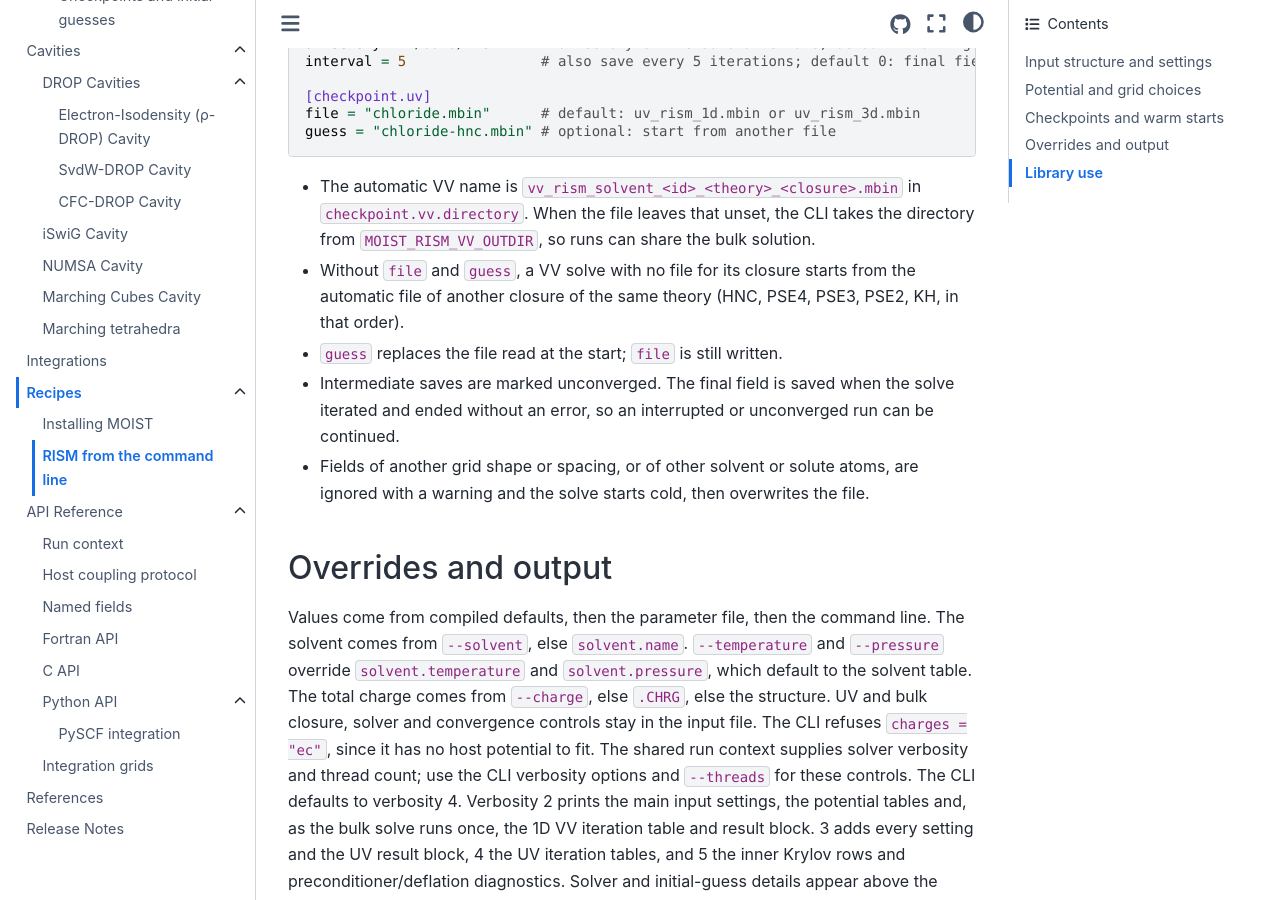
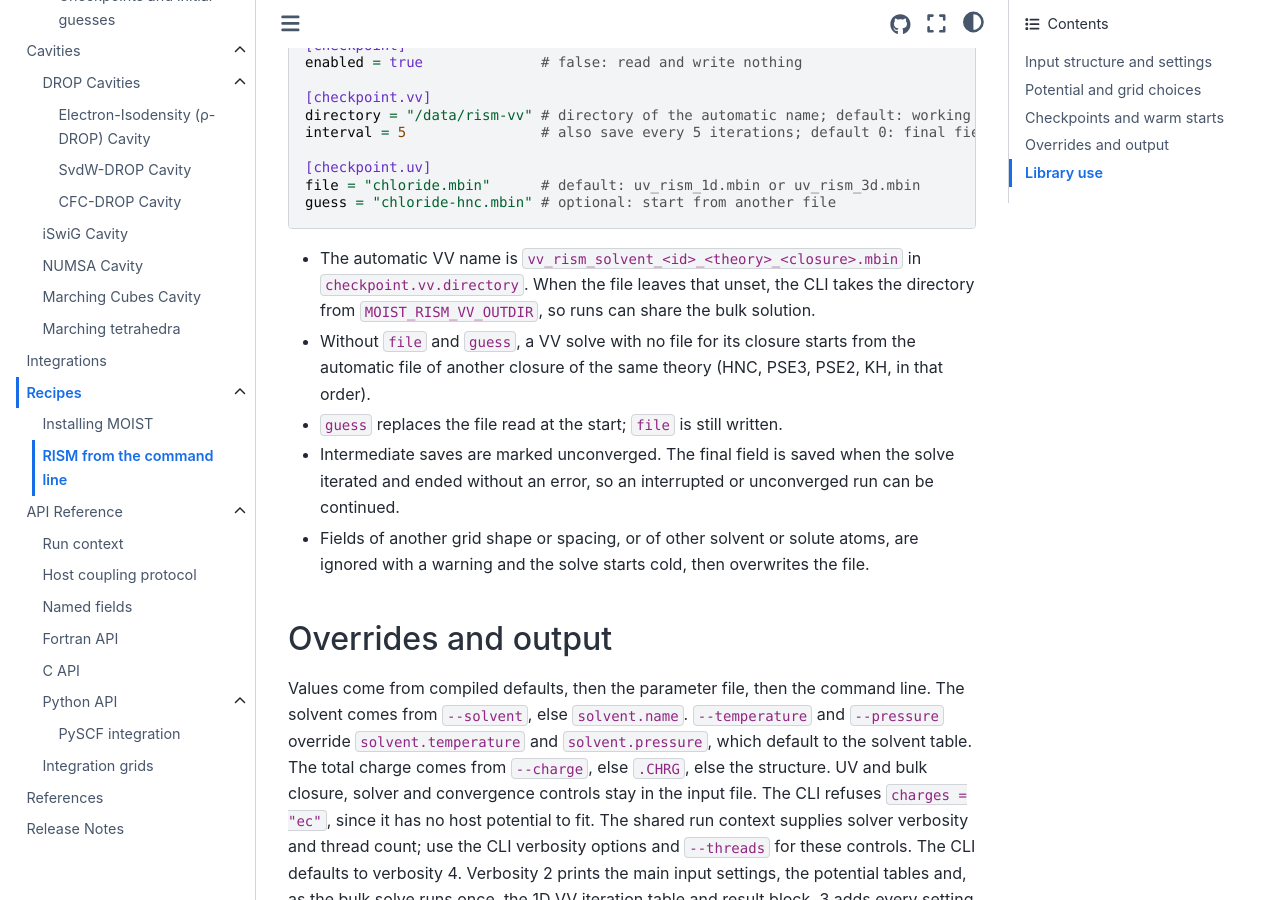
Before and after one commit to lukaswittmann/moist, a Sphinx documentation site: the page built from docs/recipe/rism.rst, in a window 1280 px wide and 900 px high, scrolled down 5291 px. Built offline with Sphinx 7.4.7 and the Sphinx Book theme 1.1.4, drawn with Linux system fonts in a browser that asks for light colours; pages that are not in the unit, such as notebooks, are missing from menus; some of the changed text lies outside the part shown.

```diff
--- a/docs/models/moz/closures.rst
+++ b/docs/models/moz/closures.rst
@@ -142,7 +142,7 @@ Closure ramp
 ------------
 
 Cold solves of the VV, 1D UV and 3D UV equations ramp the closure up the ladder
-``KH -> PSE2 -> PSE3 -> PSE4 -> HNC`` to the requested closure; PSE-n reduces to KH
+``KH -> PSE2 -> PSE3 -> HNC`` to the requested closure; PSE-n reduces to KH
 for ``n = 1`` and tends to HNC. ``moist_model_moz_closure_ramp_type`` in
 ``src/moist/model/moz/closure/ramp.f90`` builds every rung once at setup and
 cites each of them.
--- a/docs/models/moz/solvent.rst
+++ b/docs/models/moz/solvent.rst
@@ -99,7 +99,7 @@ Key                                Default      Meaning
 =================================  ===========  ==================================================
 ``theory``                         ``RISM``     RISM (XRISM alias) or DRISM
 ``drism.smear``                    0.6682       DRISM Gaussian smearing width (bohr)
-``closure``                        ``KH``       HNC, KH or PSE2-4
+``closure``                        ``HNC``      HNC, KH or PSE2-4
 ``grid.npts``, ``grid.dr``         8192, 0.015  Points and spacing (bohr) of the radial pair
 ``convergence.tolerance``          1e-11        RMS residual of a converged solve
 ``convergence.maxiter``            128          Outer iterations per attempt
--- a/docs/models/moz/uv3d.rst
+++ b/docs/models/moz/uv3d.rst
@@ -286,7 +286,7 @@ Key                                   Default     Meaning
 ``correction``                        ``none``    Pressure correction added: none, PC or PC+
 ``finite_size``                       ``none``    Leading charge correction: none or huenenberger
 ``susceptibility``                    ``oz``      OZ reconstruction, direct transform, or linear sampling
-``convergence.tolerance``             1e-7        RMS residual of a converged solve
+``convergence.tolerance``             1e-9        RMS residual of a converged solve
 ``convergence.maxiter``               128         Outer iterations per attempt
 ``convergence.closure_ramp``          true        Cold solves ramp the closure up from KH
 ``convergence.closure_ramp_rmse``     1e-5        RMS residual that starts the next closure
--- a/docs/recipe/rism.rst
+++ b/docs/recipe/rism.rst
@@ -247,7 +250,7 @@ Convergence is decided by that residual check, never by the file metadata; see
    guess = "chloride-hnc.mbin" # optional: start from another file
 
 - The automatic VV name is ``vv_rism_solvent_<id>_<theory>_<closure>.mbin`` in ``checkpoint.vv.directory``. When the file leaves that unset, the CLI takes the directory from ``MOIST_RISM_VV_OUTDIR``, so runs can share the bulk solution.
-- Without ``file`` and ``guess``, a VV solve with no file for its closure starts from the automatic file of another closure of the same theory (HNC, PSE4, PSE3, PSE2, KH, in that order).
+- Without ``file`` and ``guess``, a VV solve with no file for its closure starts from the automatic file of another closure of the same theory (HNC, PSE3, PSE2, KH, in that order).
 - ``guess`` replaces the file read at the start; ``file`` is still written.
 - Intermediate saves are marked unconverged. The final field is saved when the solve iterated and ended without an error, so an interrupted or unconverged run can be continued.
 - Fields of another grid shape or spacing, or of other solvent or solute atoms, are ignored with a warning and the solve starts cold, then overwrites the file.
```
Also changed, not shown: other parts of docs/recipe/rism.rst (+6 -3 lines), 11 other files.
